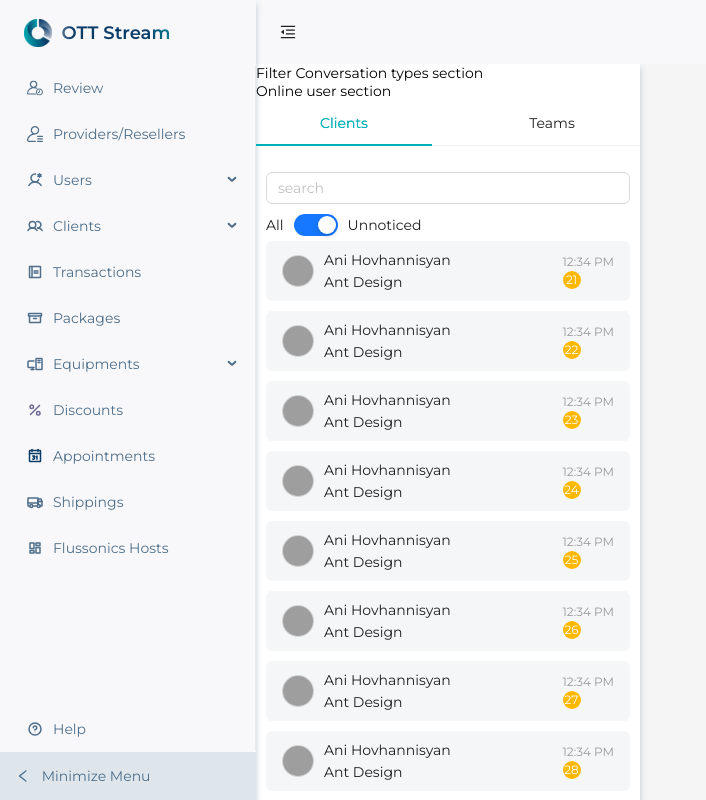
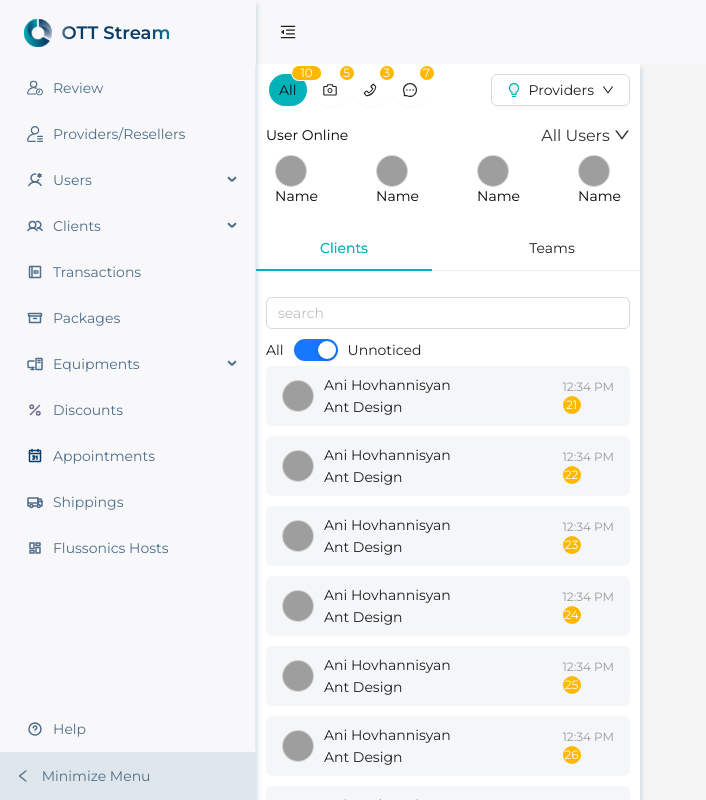
Before and after one commit to Ottstream/ottstream.web.v2, a React (Vite) app: page /chat in a window 1280 px wide. Shown: the whole page, without its empty margins (0-706 px from the left). Built offline with nearby package versions, Linux system fonts and the light colour scheme; sample sign-in values are in the browser's storage; grey boxes are pictures that could not be loaded.

Commit message:
very draft commit

```diff
--- /dev/null
+++ b/src/pages/Chat/Components/AvatarRow.tsx
@@ -0,0 +1,39 @@
+// AvatarRow.tsx
+import React from 'react';
+
+import styled from 'styled-components';
+
+import CustomAvatar from 'Pages/Chat/Components/CustomAvatar';
+
+interface AvatarRowProps {
+  users: { name: string; imageUrl: string }[];
+}
+
+const AvatarRowContainer = styled.div`
+  display: flex;
+  width: 100%;
+  justify-content: space-around;
+  gap: 20px;
+  margin-bottom: 20px;
+`;
+
+const AvatarRow: React.FC<AvatarRowProps> = ({ users }) => {
+  return (
+    <AvatarRowContainer>
+      {users.map((_, index) => (
+        <div
+          style={{
+            display: 'flex',
+            flexDirection: 'column',
+            justifyContent: 'center',
+            alignItems: 'center',
+          }}>
+          <CustomAvatar index={index} />
+          <p>Name</p>
+        </div>
+      ))}
+    </AvatarRowContainer>
+  );
+};
+
+export default AvatarRow;
--- /dev/null
+++ b/src/pages/Chat/Components/ConversationTypesSection.tsx
@@ -0,0 +1,108 @@
+import React from 'react';
+
+import {
+  BulbTwoTone,
+  CameraOutlined,
+  DownOutlined,
+  MessageOutlined,
+  PhoneOutlined,
+} from '@ant-design/icons';
+import { Button, Dropdown, MenuProps } from 'antd';
+import styled from 'styled-components';
+
+import CustomBadge from 'Pages/Chat/Components/CustomBadge';
+
+const ButtonRowContainer = styled.div`
+  display: flex;
+  align-items: center;
+  justify-content: space-between;
+  width: 100%;
+  padding: 10px;
+`;
+
+const CustomButton = styled(Button)<{ isActive: boolean }>`
+  border-radius: 25px; /* Adjusted button border radius */
+  background-color: ${({ isActive }) => (isActive ? '#01B2B8' : 'transparent')};
+  color: ${({ isActive }) => (isActive ? 'white' : 'inherit')};
+  border: none;
+  padding: 0 10px;
+  margin: 0 3px;
+`;
+
+const LeftButtonsContainer = styled.div`
+  display: flex;
+  flex: 1;
+`;
+
+const RightButtonsContainer = styled.div``;
+
+const items: MenuProps['items'] = [
+  {
+    label: <a href="https://www.antgroup.com">1st menu item</a>,
+    key: '0',
+  },
+  {
+    label: <a href="https://www.aliyun.com">2nd menu item</a>,
+    key: '1',
+  },
+  {
+    type: 'divider',
+  },
+  {
+    label: '3rd menu item',
+    key: '3',
+  },
+];
+
+const ButtonRow: React.FC = () => {
+  const [activeButton, setActiveButton] = React.useState<string>('all');
+
+  const handleButtonClick = (buttonId: string) => {
+    setActiveButton(buttonId);
+  };
+
+  return (
+    <ButtonRowContainer>
+      <LeftButtonsContainer>
+        <CustomButton
+          isActive={activeButton === 'all'}
+          onClick={() => handleButtonClick('all')}>
+          <CustomBadge count={10} size="small">
+            <p>All</p>
+          </CustomBadge>
+        </CustomButton>
+        <CustomButton
+          isActive={activeButton === 'camera'}
+          onClick={() => handleButtonClick('camera')}>
+          <CustomBadge count={5} size="small">
+            <CameraOutlined twoToneColor={'#01B2B8'} />
+          </CustomBadge>
+        </CustomButton>
+        <CustomButton
+          isActive={activeButton === 'phone'}
+          onClick={() => handleButtonClick('phone')}>
+          <CustomBadge count={3} size="small">
+            <PhoneOutlined twoToneColor={'#01B2B8'} />
+          </CustomBadge>
+        </CustomButton>
+        <CustomButton
+          isActive={activeButton === 'message'}
+          onClick={() => handleButtonClick('message')}>
+          <CustomBadge count={7} size="small">
+            <MessageOutlined twoToneColor={'#01B2B8'} />
+          </CustomBadge>
+        </CustomButton>
+      </LeftButtonsContainer>
+      <RightButtonsContainer>
+        <Dropdown menu={{ items }} trigger={['click']}>
+          <Button>
+            <BulbTwoTone twoToneColor={'#01B2B8'} />
+            Providers <DownOutlined />
+          </Button>
+        </Dropdown>
+      </RightButtonsContainer>
+    </ButtonRowContainer>
+  );
+};
+
+export default ButtonRow;
--- /dev/null
+++ b/src/pages/Chat/Components/CustomBadge.tsx
@@ -0,0 +1,27 @@
+import React, { ReactElement } from 'react';
+
+import { Badge } from 'antd';
+import styled from 'styled-components';
+
+const CustomBadgeComponent = styled(Badge)``;
+const CustomBadge = ({
+  count,
+  children,
+  size = 'small',
+}: {
+  count?: number;
+  children: ReactElement<any, any>;
+  size?: 'default' | 'small';
+}) => {
+  return (
+    <CustomBadgeComponent
+      count={count}
+      size={size}
+      color="#ffb800"
+      offset={[10, -10]}>
+      {children}
+    </CustomBadgeComponent>
+  );
+};
+
+export default CustomBadge;
--- /dev/null
+++ b/src/pages/Chat/Components/OnlineUserSection.tsx
@@ -0,0 +1,23 @@
+import React from 'react';
+
+import AvatarRow from './AvatarRow';
+import UserStatusDropdown from './UserStatusDropdown';
+
+const users = [
+  { name: 'User 1', imageUrl: 'avatar1.jpg' },
+  { name: 'User 2', imageUrl: 'avatar2.jpg' },
+  { name: 'User 3', imageUrl: 'avatar3.jpg' },
+  { name: 'User 4', imageUrl: 'avatar4.jpg' },
+  // Add more users as needed
+];
+
+const OnlineUserSection: React.FC = () => {
+  return (
+    <div style={{ margin: '10px 0' }}>
+      <UserStatusDropdown onlineUsers={users} />
+      <AvatarRow users={users} />
+    </div>
+  );
+};
+
+export default OnlineUserSection;
--- /dev/null
+++ b/src/pages/Chat/Components/UserStatusDropdown.tsx
@@ -0,0 +1,66 @@
+// UserStatusDropdown.tsx
+import React, { useState } from 'react';
+
+import { DownOutlined } from '@ant-design/icons';
+import styled from 'styled-components';
+
+import AvatarRow from './AvatarRow';
+
+interface UserStatusDropdownProps {
+  onlineUsers: { name: string; imageUrl: string }[];
+}
+
+const DropdownContainer = styled.div`
+  position: relative;
+`;
+
+const DropdownButton = styled.button`
+  background: none;
+  border: none;
+  cursor: pointer;
+  font-size: 16px;
+  color: #333;
+`;
+
+const DropdownContent = styled.div`
+  position: absolute;
+  top: calc(100% + 5px);
+  left: 0;
+  //background-color: #fff;
+  //border: 1px solid #ccc;
+  border-radius: 4px;
+  box-shadow: 0 2px 4px rgba(0, 0, 0, 0.1);
+`;
+
+const UserStatusDropdown: React.FC<UserStatusDropdownProps> = ({
+  onlineUsers,
+}) => {
+  const [isOpen, setIsOpen] = useState(false);
+
+  return (
+    <div
+      style={{
+        display: 'flex',
+        flexDirection: 'row',
+        justifyContent: 'space-between',
+        padding: '0 10px',
+        margin: '10px 0',
+      }}>
+      <div>
+        <p>User Online</p>
+      </div>
+      <DropdownContainer>
+        <DropdownButton onClick={() => setIsOpen(!isOpen)}>
+          All Users <DownOutlined />
+        </DropdownButton>
+        {isOpen && (
+          <DropdownContent>
+            <AvatarRow users={onlineUsers} />
+          </DropdownContent>
+        )}
+      </DropdownContainer>
+    </div>
+  );
+};
+
+export default UserStatusDropdown;
--- a/src/pages/Chat/Sections/LeftPanel/LeftPanel.tsx
+++ b/src/pages/Chat/Sections/LeftPanel/LeftPanel.tsx
@@ -1,15 +1,13 @@
 import TabBarWrapper from '@/pages/Chat/Components/TabBarWrapper';
 import { LeftPanelWrapper } from '@/pages/Chat/Sections/LeftPanel/LeftPanel.styles';
+import ConversationTypesSection from 'Pages/Chat/Components/ConversationTypesSection';
+import OnlineUserSection from 'Pages/Chat/Components/OnlineUserSection';
 
 const LeftPanel = () => {
   return (
     <LeftPanelWrapper>
-      <div>
-        <p>Filter Conversation types section</p>
-      </div>
-      <div>
-        <p>Online user section</p>
-      </div>
+      <ConversationTypesSection />
+      <OnlineUserSection />
       <TabBarWrapper />
     </LeftPanelWrapper>
   );
--- a/src/themes/theme.ts
+++ b/src/themes/theme.ts
@@ -6,7 +6,7 @@ const colorPalette: Theme['colorPalette'] = {
   secondaryDark: '#012F57',
   subtle: '#4E6E8A',
   light1: '#DEE6EC',
-  dark3: '#F8F8FA'
+  dark3: '#F8F8FA',
 };
 
 const breakpoints: Theme['breakpoints'] = {
@@ -19,7 +19,7 @@ const breakpoints: Theme['breakpoints'] = {
 const typography: Theme['typography'] = {
   fontFamily: 'Montserrat',
   fontSize: '14px',
-    fontStyle: 'normal',
+  fontStyle: 'normal ',
   fontWeight: 400,
   lineHeight: '22px',
 };
@@ -27,7 +27,7 @@ const typography: Theme['typography'] = {
 const theme: Theme = {
   colorPalette,
   breakpoints,
-    typography
+  typography,
 };
 
 export default theme;
```
Also changed, not shown: 1 other file (tests, documents, lock files or other folders). Lines whose indentation alone changed are shown as unchanged.
